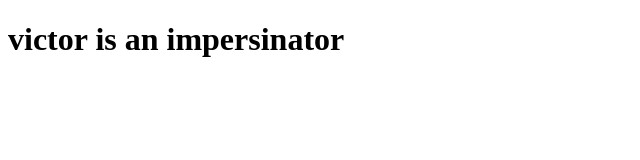
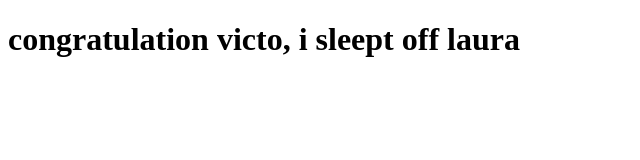
Before and after one commit to lawrahkonwea/candid, a plain HTML site: page index.html in a window 1280 px wide. Shown: the whole page, without its empty margins (0-640 px from the left). Drawn offline with Linux system fonts and the light colour scheme.

Commit message:
updated candid

```diff
--- a/index.html
+++ b/index.html
@@ -9,7 +9,7 @@
 </head>
 
 <body>
-    <h1> victor is an impersinator</h1>
+    <h1> congratulation victo, i sleept off laura</h1>
 </body>
 
 </html>
```
